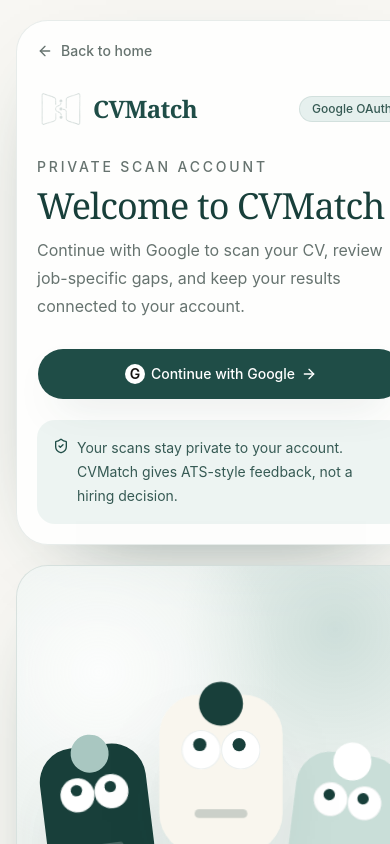
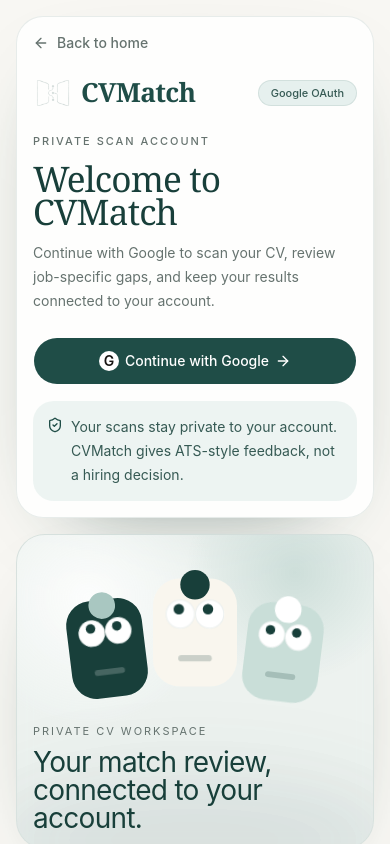
Before and after one commit to zakari-ya/ATS, a Next.js app: page /login in a window 390 px wide. Shown: the top 844 px of the page. Built offline with nearby package versions, Linux system fonts and the light colour scheme; no server answers.

Commit message:
feat: enhance login page layout and improve character animations

```diff
--- a/src/app/login/page.tsx
+++ b/src/app/login/page.tsx
@@ -15,13 +15,13 @@
   }
 
   return (
-    <main className="min-h-svh overflow-hidden bg-[#f8f7f3] text-[#183f3a]">
-      <div className="grid min-h-svh w-full items-center gap-5 px-4 py-5 sm:px-6 lg:grid-cols-[1.08fr_0.92fr] lg:gap-8 lg:px-8">
-        <section className="order-2 mx-auto w-full max-w-2xl lg:order-1 lg:max-w-none">
+    <main className="min-h-svh bg-[#f8f7f3] text-[#183f3a] lg:overflow-hidden">
+      <div className="grid w-full gap-4 px-4 py-4 sm:px-6 sm:py-6 lg:min-h-svh lg:grid-cols-[1.08fr_0.92fr] lg:items-center lg:gap-8 lg:px-8">
+        <section className="order-2 mx-auto w-full max-w-lg lg:order-1 lg:max-w-none">
           <CvMatchLoginCharacters />
         </section>
 
-        <section className="order-1 mx-auto w-full max-w-md lg:order-2">
+        <section className="order-1 mx-auto w-full max-w-md self-start lg:order-2 lg:self-center">
           <LoginCard />
         </section>
       </div>
--- a/src/components/layout/app-topbar.tsx
+++ b/src/components/layout/app-topbar.tsx
@@ -1,8 +1,9 @@
 "use client";
 
+import Image from "next/image";
 import Link from "next/link";
 import { usePathname } from "next/navigation";
-import { Plus, Search } from "lucide-react";
+import { ArrowUpRight, Plus, Search } from "lucide-react";
 
 import { Button } from "@/components/ui/button";
 import { UserMenu } from "@/components/layout/user-menu";
@@ -54,6 +55,25 @@
     <header className="sticky top-0 z-30 border-b border-[rgba(31,77,71,0.12)] bg-[#f8f7f3]/88 px-4 py-3 backdrop-blur-xl lg:px-5">
       <div className="flex min-h-14 items-center justify-between gap-4">
         <div className="min-w-0">
+          <Link
+            href="/"
+            className={cn(
+              "mb-2 inline-flex h-9 items-center gap-2 rounded-full border border-[rgba(31,77,71,0.12)] bg-white/86 px-3 text-sm font-medium text-[#365a54] shadow-sm shadow-[#183f3a]/5 transition-colors hover:bg-white hover:text-[#183f3a] sm:hidden",
+              appFocusRing
+            )}
+            aria-label="Return to CVMatch landing page"
+          >
+            <Image
+              src="/logo_cvmatch2-bgNo.png"
+              alt=""
+              width={32}
+              height={32}
+              className="size-5 object-contain"
+              aria-hidden="true"
+            />
+            <span>CVMatch home</span>
+            <ArrowUpRight className="size-3.5" aria-hidden="true" />
+          </Link>
           <p className="truncate text-lg font-semibold tracking-tight text-[#183f3a]">
             {copy.title}
           </p>
--- a/src/features/auth/components/cvmatch-login-characters.tsx
+++ b/src/features/auth/components/cvmatch-login-characters.tsx
@@ -56,14 +56,14 @@
     <span
       ref={eyeRef}
       className={cn(
-        "cvmatch-login-eye flex size-9 items-center justify-center rounded-full bg-white shadow-[inset_0_0_0_1px_rgba(24,63,58,0.08)]",
+        "cvmatch-login-eye flex size-7 items-center justify-center rounded-full bg-white shadow-[inset_0_0_0_1px_rgba(24,63,58,0.08)] sm:size-8 lg:size-9",
         className
       )}
       style={{ animationDelay: blinkDelay }}
       aria-hidden="true"
     >
       <span
-        className="size-3 rounded-full bg-[#183f3a] transition-transform duration-75 ease-out"
+        className="size-2.5 rounded-full bg-[#183f3a] transition-transform duration-75 ease-out sm:size-3"
         style={{ transform: `translate(${offset.x}px, ${offset.y}px)` }}
       />
     </span>
@@ -81,14 +81,14 @@
   return (
     <div
       className={cn(
-        "relative flex aspect-[0.78] w-28 items-center justify-center rounded-[2.25rem] shadow-[0_30px_80px_-44px_rgba(24,63,58,0.65)]",
+        "relative flex aspect-[0.78] w-20 items-center justify-center rounded-[1.6rem] shadow-[0_30px_80px_-44px_rgba(24,63,58,0.65)] sm:w-24 sm:rounded-[2rem] lg:w-28 lg:rounded-[2.25rem]",
         bodyClassName,
         className
       )}
       aria-hidden="true"
     >
-      <div className={cn("absolute -top-3 size-10 rounded-full", accentClassName)} />
-      <div className="absolute inset-x-5 top-8 flex justify-between">
+      <div className={cn("absolute -top-2 size-7 rounded-full sm:-top-3 sm:size-9 lg:size-10", accentClassName)} />
+      <div className="absolute inset-x-3 top-5 flex justify-between sm:inset-x-4 sm:top-6 lg:inset-x-5 lg:top-8">
         <Eye
           mousePosition={mousePosition}
           blinkDelay={blinkDelay}
@@ -100,7 +100,7 @@
           className={eyeTone === "light" ? "bg-[#183f3a]/88" : undefined}
         />
       </div>
-      <div className="absolute bottom-8 h-2 w-12 rounded-full bg-current opacity-20" />
+      <div className="absolute bottom-6 h-1.5 w-8 rounded-full bg-current opacity-20 sm:bottom-7 sm:w-10 lg:bottom-8 lg:w-12" />
     </div>
   );
 }
@@ -118,37 +118,37 @@
   }, []);
 
   return (
-    <div className="relative min-h-[25rem] overflow-hidden rounded-[2rem] border border-[#1f4d47]/10 bg-[#e9f1ee]/76 p-6 shadow-[0_30px_90px_-60px_rgba(24,63,58,0.8)] backdrop-blur sm:min-h-[29rem] sm:p-8 lg:min-h-[42rem]">
+    <div className="relative min-h-[15rem] overflow-hidden rounded-[1.8rem] border border-[#1f4d47]/10 bg-[#e9f1ee]/76 p-4 shadow-[0_30px_90px_-60px_rgba(24,63,58,0.8)] backdrop-blur sm:min-h-[18rem] sm:p-5 lg:min-h-[42rem] lg:rounded-[2rem] lg:p-8">
       <div className="absolute inset-0 bg-[radial-gradient(circle_at_20%_20%,rgba(255,255,255,0.82),transparent_34%),radial-gradient(circle_at_78%_12%,rgba(169,199,193,0.46),transparent_28%)]" />
-      <div className="absolute -bottom-20 left-1/2 h-52 w-[115%] -translate-x-1/2 rounded-[50%] bg-[#183f3a]/10 blur-2xl" />
-      <div className="relative flex h-full min-h-[21rem] items-end justify-center gap-3 sm:min-h-[24rem] sm:gap-5 lg:min-h-[36rem]">
+      <div className="absolute -bottom-14 left-1/2 h-32 w-[120%] -translate-x-1/2 rounded-[50%] bg-[#183f3a]/10 blur-2xl sm:h-40 lg:-bottom-20 lg:h-52 lg:w-[115%]" />
+      <div className="relative flex h-full min-h-[10rem] items-end justify-center gap-2 sm:min-h-[12rem] sm:gap-3 lg:min-h-[36rem] lg:gap-5">
         <Character
           mousePosition={mousePosition}
           bodyClassName="bg-[#183f3a] text-white"
           accentClassName="bg-[#a9c7c1]"
-          className="mb-10 rotate-[-7deg] scale-95"
+          className="mb-3 rotate-[-7deg] scale-95 sm:mb-4 lg:mb-10"
           blinkDelay="0s"
         />
         <Character
           mousePosition={mousePosition}
           bodyClassName="bg-[#f9f6ee] text-[#183f3a]"
           accentClassName="bg-[#183f3a]"
-          className="z-10 mb-20 scale-110"
+          className="z-10 mb-7 scale-105 sm:mb-9 lg:mb-20 lg:scale-110"
           blinkDelay="1.15s"
         />
         <Character
           mousePosition={mousePosition}
           bodyClassName="bg-[#c9ded8] text-[#183f3a]"
           accentClassName="bg-white"
-          className="mb-8 rotate-[7deg] scale-95"
+          className="mb-2 rotate-[7deg] scale-95 sm:mb-3 lg:mb-8"
           blinkDelay="2.25s"
         />
       </div>
-      <div className="relative mt-6 max-w-sm">
-        <p className="text-sm uppercase tracking-[0.22em] text-[#66736f]">
+      <div className="relative mt-3 max-w-sm sm:mt-4 lg:mt-6">
+        <p className="text-[11px] uppercase tracking-[0.18em] text-[#66736f] sm:text-xs sm:tracking-[0.22em]">
           Private CV workspace
         </p>
-        <h2 className="mt-3 text-3xl leading-none tracking-tight text-[#183f3a] sm:text-4xl">
+        <h2 className="mt-2 text-[1.75rem] leading-none tracking-tight text-[#183f3a] sm:mt-3 sm:text-[2rem] lg:text-4xl">
           Your match review, connected to your account.
         </h2>
       </div>
--- a/src/features/auth/components/login-card.tsx
+++ b/src/features/auth/components/login-card.tsx
@@ -53,8 +53,8 @@
   }
 
   return (
-    <div className="rounded-[2rem] border border-[#1f4d47]/10 bg-white/82 p-5 shadow-[0_30px_90px_-58px_rgba(24,63,58,0.75)] backdrop-blur sm:p-7">
-      <div className="space-y-6">
+    <div className="rounded-[1.7rem] border border-[#1f4d47]/10 bg-white/82 p-4 shadow-[0_30px_90px_-58px_rgba(24,63,58,0.75)] backdrop-blur sm:rounded-[2rem] sm:p-7">
+      <div className="space-y-5 sm:space-y-6">
         <Link
           href="/"
           className="inline-flex items-center gap-2 text-sm font-medium text-[#66736f] transition-colors hover:text-[#183f3a]"
@@ -63,46 +63,46 @@
           Back to home
         </Link>
 
-        <div className="flex items-center justify-between gap-4">
-          <div className="flex items-center gap-2">
+        <div className="flex flex-wrap items-center justify-between gap-3">
+          <div className="flex min-w-0 items-center gap-2">
             <Image
               src="/cvmatch-logo-navbar.png"
               alt="CVMatch logo"
               width={56}
               height={56}
-              className="size-12 object-contain"
+              className="size-10 object-contain sm:size-12"
               priority
             />
             <span
-              className="text-2xl font-semibold tracking-tight text-[#1f4d47]"
+              className="truncate text-[1.65rem] font-semibold tracking-tight text-[#1f4d47] sm:text-2xl"
               style={{ fontFamily: "var(--font-display)" }}
             >
               CVMatch
             </span>
           </div>
-          <span className="rounded-full border border-[#1f4d47]/10 bg-[#e6f0ee] px-3 py-1 text-xs font-medium text-[#365a54]">
+          <span className="rounded-full border border-[#1f4d47]/10 bg-[#e6f0ee] px-3 py-1 text-[11px] font-medium text-[#365a54] sm:text-xs">
             Google OAuth
           </span>
         </div>
 
         <div className="space-y-3">
-          <p className="text-sm font-medium uppercase tracking-[0.2em] text-[#66736f]">
+          <p className="text-[11px] font-medium uppercase tracking-[0.18em] text-[#66736f] sm:text-sm sm:tracking-[0.2em]">
             Private scan account
           </p>
           <h1
-            className="text-4xl leading-[0.96] tracking-tight text-[#183f3a] sm:text-5xl"
+            className="text-[2.2rem] leading-[0.96] tracking-tight text-[#183f3a] sm:text-[2.85rem]"
             style={{ fontFamily: "var(--font-display)" }}
           >
             Welcome to CVMatch
           </h1>
-          <p className="text-base leading-7 text-[#66736f]">
+          <p className="text-sm leading-6 text-[#66736f] sm:text-base sm:leading-7">
             Continue with Google to scan your CV, review job-specific gaps, and
             keep your results connected to your account.
           </p>
         </div>
       </div>
 
-      <div className="mt-7 space-y-5">
+      <div className="mt-6 space-y-4 sm:mt-7 sm:space-y-5">
         {errorMessage ? (
           <Alert variant="destructive" className="rounded-2xl">
             <AlertCircle className="size-4" aria-hidden="true" />
@@ -116,7 +116,7 @@
           size="lg"
           disabled={isLoading}
           onClick={handleGoogleLogin}
-          className="h-13 w-full rounded-full bg-[#1f4d47] text-white shadow-[0_18px_40px_-24px_rgba(24,63,58,0.7)] hover:bg-[#183f3a]"
+          className="h-12 w-full rounded-full bg-[#1f4d47] text-sm text-white shadow-[0_18px_40px_-24px_rgba(24,63,58,0.7)] hover:bg-[#183f3a] sm:h-13"
         >
           {isLoading ? (
             <>
@@ -132,7 +132,7 @@
           )}
         </Button>
 
-        <div className="rounded-2xl bg-[#e6f0ee]/72 p-4">
+        <div className="rounded-[1.3rem] bg-[#e6f0ee]/72 p-3.5 sm:rounded-2xl sm:p-4">
           <p className="flex items-start gap-2 text-sm leading-6 text-[#365a54]">
             <ShieldCheck className="mt-0.5 size-4 shrink-0 text-[#1f4d47]" aria-hidden="true" />
             <span>
```
